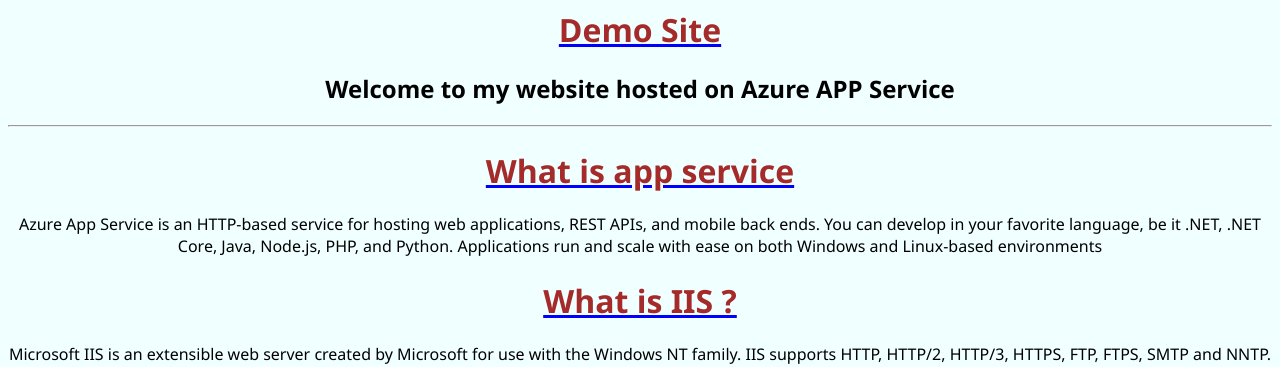
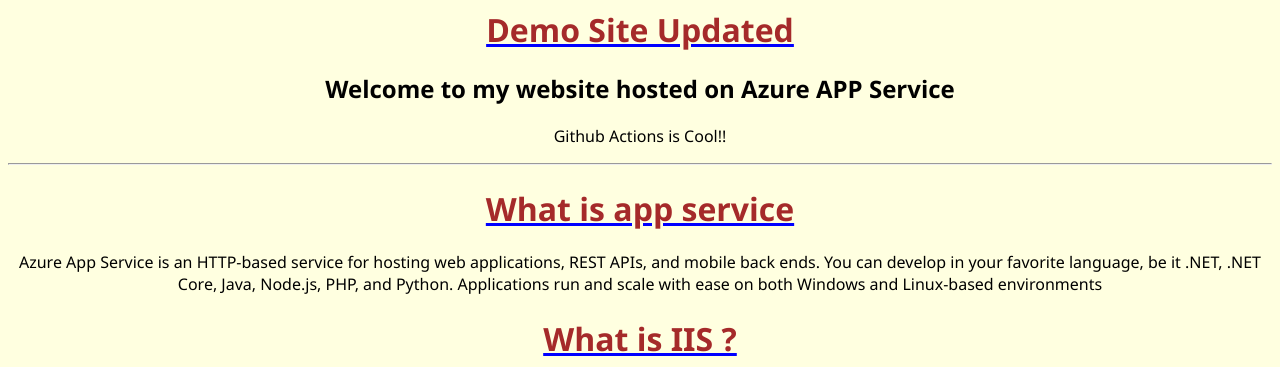
Before and after one commit to helvinm/FDPBatch3, a plain HTML site: page index.html in a window 1280 px wide. Shown: the top 367 px of the page. Drawn offline with Linux system fonts and the light colour scheme.

Commit message:
Changed style and content

```diff
--- a/index.html
+++ b/index.html
@@ -6,7 +6,7 @@
         <style>
             body
             {
-                background-color: azure;
+                background-color: lightyellow;
                 font-family: 'Segoe UI';
                 text-align: center;
             }
@@ -18,8 +18,9 @@
         </style>
     </head>
     <body>
-        <h1> Demo Site</h1>
+        <h1> Demo Site Updated</h1>
         <h2> Welcome to my website hosted on Azure APP Service</h2>
+        <p> Github Actions is Cool!!</p>
         <hr>
         <h1> What is app service </h1>
         <p>Azure App Service is an HTTP-based service for hosting web applications, REST APIs, and mobile back ends. You can develop in your favorite language, be it .NET, .NET Core, Java, Node.js, PHP, and Python. Applications run and scale with ease on both Windows and Linux-based environments</p>
```
